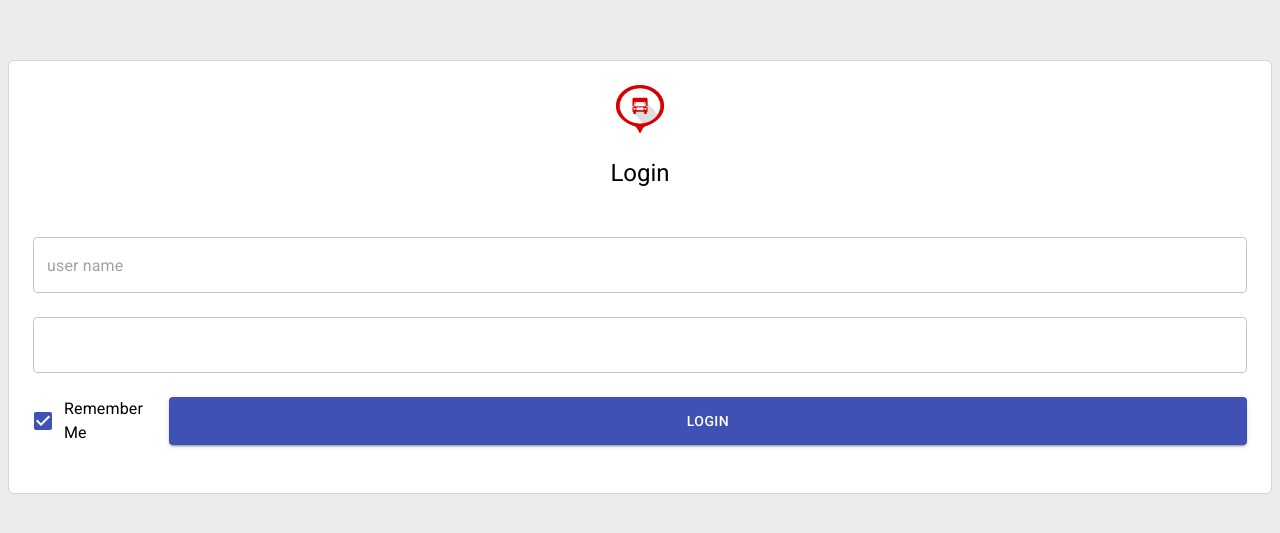
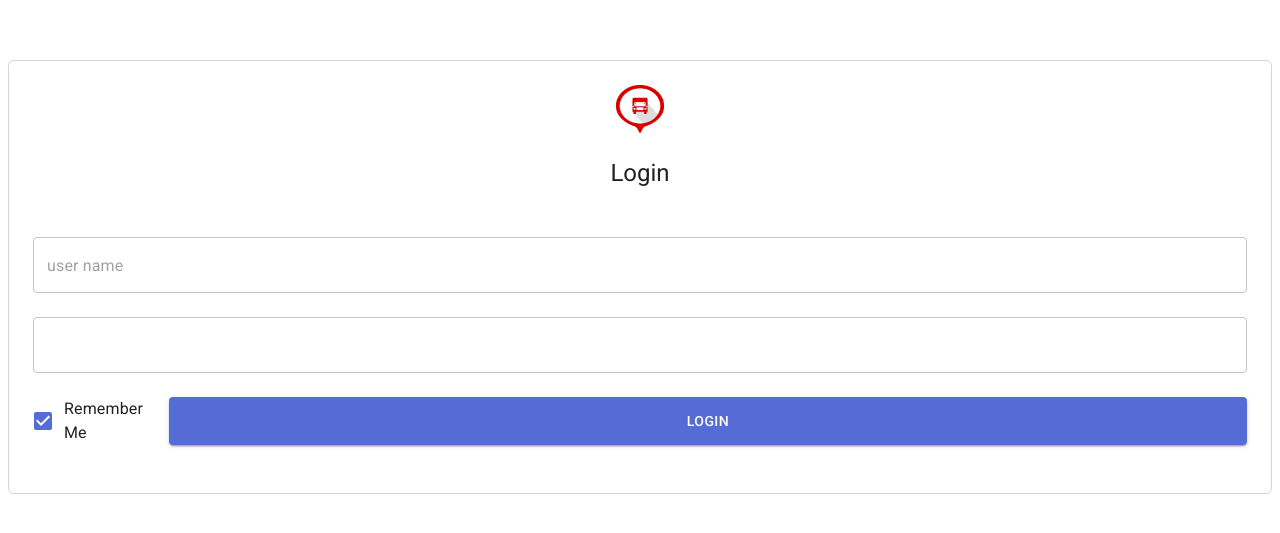
Before and after one commit to mahivarconsultants/asset-tracker, a Next.js app: page / in a window 1280 px wide. Shown: the part 123-656 px from the top of the page. Built offline with nearby package versions, Linux system fonts and the light colour scheme.

Commit message:
fixed formatting issues

```diff
--- a/pages/_app.js
+++ b/pages/_app.js
@@ -1,7 +1,38 @@
-import "../styles/globals.scss";
+import React from "react";
+import PropTypes from "prop-types";
+import Head from "next/head";
+import { ThemeProvider } from "@material-ui/core/styles";
+import CssBaseline from "@material-ui/core/CssBaseline";
+import theme from "./theme";
 
-function MyApp({ Component, pageProps }) {
-  return <Component {...pageProps} />;
+// Refer: https://github.com/mui-org/material-ui/tree/master/examples/nextjs
+export default function MyApp(props) {
+  const { Component, pageProps } = props;
+
+  React.useEffect(() => {
+    // Remove the server-side injected CSS.
+    const jssStyles = document.querySelector("#jss-server-side");
+    if (jssStyles) {
+      jssStyles.parentElement.removeChild(jssStyles);
+    }
+  }, []);
+
+  return (
+    <React.Fragment>
+      <Head>
+        <title>My page</title>
+        <meta name="viewport" content="minimum-scale=1, initial-scale=1, width=device-width" />
+      </Head>
+      <ThemeProvider theme={theme}>
+        {/* CssBaseline kickstart an elegant, consistent, and simple baseline to build upon. */}
+        <CssBaseline />
+        <Component {...pageProps} />
+      </ThemeProvider>
+    </React.Fragment>
+  );
 }
 
-export default MyApp;
+MyApp.propTypes = {
+  Component: PropTypes.elementType.isRequired,
+  pageProps: PropTypes.object.isRequired,
+};
--- /dev/null
+++ b/pages/_document.js
@@ -0,0 +1,65 @@
+import React from "react";
+import Document, { Html, Head, Main, NextScript } from "next/document";
+import { ServerStyleSheets } from "@material-ui/core/styles";
+import theme from "./theme";
+
+export default class MyDocument extends Document {
+  render() {
+    return (
+      <Html lang="en">
+        <Head>
+          {/* PWA primary color */}
+          <meta name="theme-color" content={theme.palette.primary.main} />
+          <link rel="stylesheet" href="https://fonts.googleapis.com/css?family=Roboto:300,400,500,700&display=swap" />
+        </Head>
+        <body>
+          <Main />
+          <NextScript />
+        </body>
+      </Html>
+    );
+  }
+}
+
+// `getInitialProps` belongs to `_document` (instead of `_app`),
+// it's compatible with server-side generation (SSG).
+MyDocument.getInitialProps = async (ctx) => {
+  // Resolution order
+  //
+  // On the server:
+  // 1. app.getInitialProps
+  // 2. page.getInitialProps
+  // 3. document.getInitialProps
+  // 4. app.render
+  // 5. page.render
+  // 6. document.render
+  //
+  // On the server with error:
+  // 1. document.getInitialProps
+  // 2. app.render
+  // 3. page.render
+  // 4. document.render
+  //
+  // On the client
+  // 1. app.getInitialProps
+  // 2. page.getInitialProps
+  // 3. app.render
+  // 4. page.render
+
+  // Render app and page and get the context of the page with collected side effects.
+  const sheets = new ServerStyleSheets();
+  const originalRenderPage = ctx.renderPage;
+
+  ctx.renderPage = () =>
+    originalRenderPage({
+      enhanceApp: (App) => (props) => sheets.collect(<App {...props} />),
+    });
+
+  const initialProps = await Document.getInitialProps(ctx);
+
+  return {
+    ...initialProps,
+    // Styles fragment is rendered after the app and page rendering finish.
+    styles: [...React.Children.toArray(initialProps.styles), sheets.getStyleElement()],
+  };
+};
--- a/pages/loginPage.js
+++ b/pages/loginPage.js
@@ -20,8 +20,8 @@
   const loginClick = () => {
     // TODO: Gather user id, password values and send to login controller
     setError(null);
-    login("test", "password")
-      .then((data) => { })
+    login("test", "test")
+      .then((data) => {})
       .catch((err) => {
         setError(err.message);
       });
@@ -36,15 +36,7 @@
         <TextField required id="outlined-basic" placeholder="user name" variant="outlined" onChange={onUserIdChange} />
         <TextField required id="filled-password-input" type="password" variant="outlined" onChange={onPasswordChange} />
         <div className={styles.rememberMeLogin}>
-          <FormControlLabel
-            control={
-              <Checkbox
-                defaultChecked
-                color="primary"
-              />
-            }
-            label="Remember Me"
-          />
+          <FormControlLabel control={<Checkbox defaultChecked color="primary" />} label="Remember Me" />
 
           <Button variant="contained" color="primary" onClick={loginClick}>
             Login
--- /dev/null
+++ b/pages/theme.js
@@ -0,0 +1,22 @@
+import { createMuiTheme } from "@material-ui/core/styles";
+import { red } from "@material-ui/core/colors";
+
+// Create a theme instance.
+const theme = createMuiTheme({
+  palette: {
+    primary: {
+      main: "#556cd6",
+    },
+    secondary: {
+      main: "#19857b",
+    },
+    error: {
+      main: red.A400,
+    },
+    background: {
+      default: "#fff",
+    },
+  },
+});
+
+export default theme;
```
